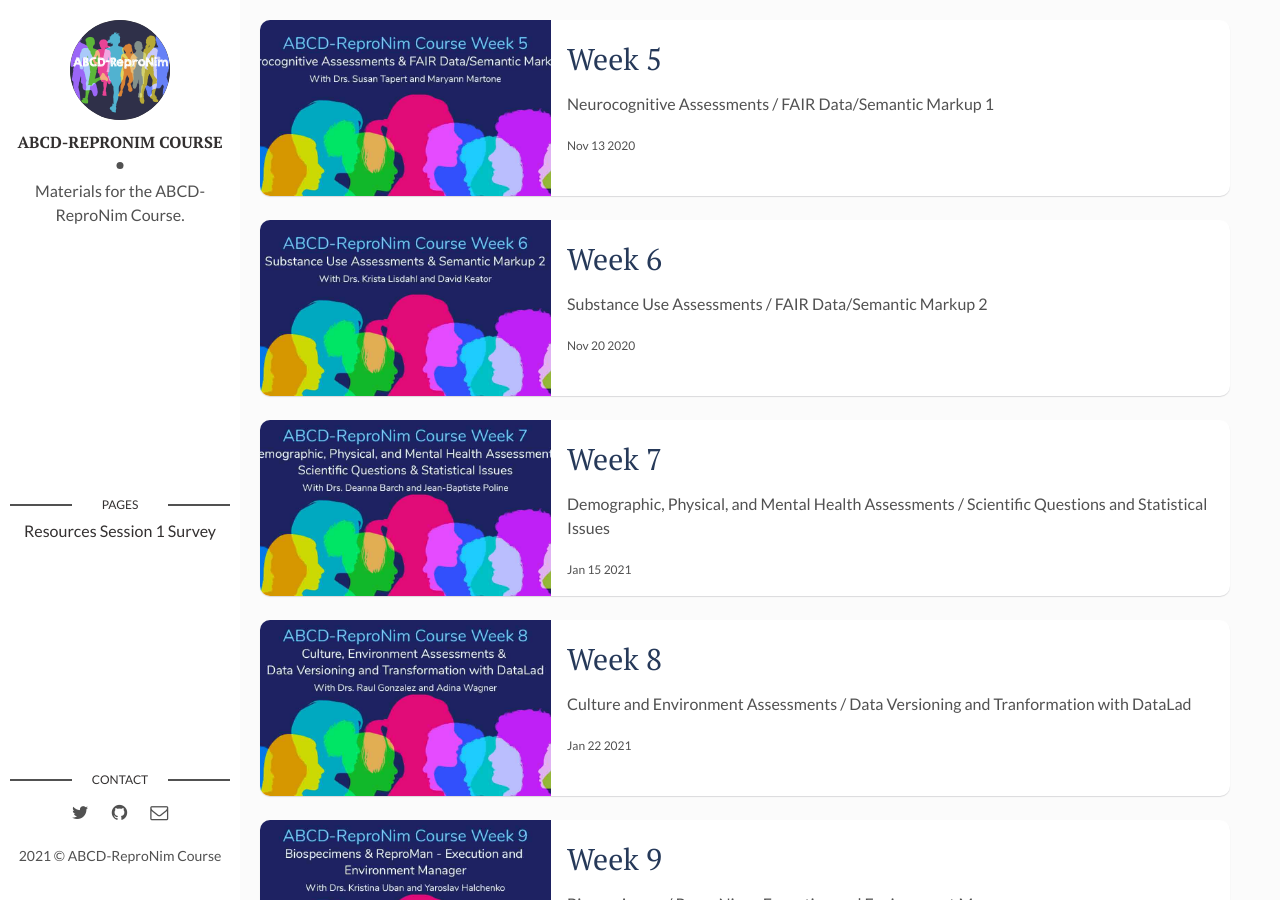
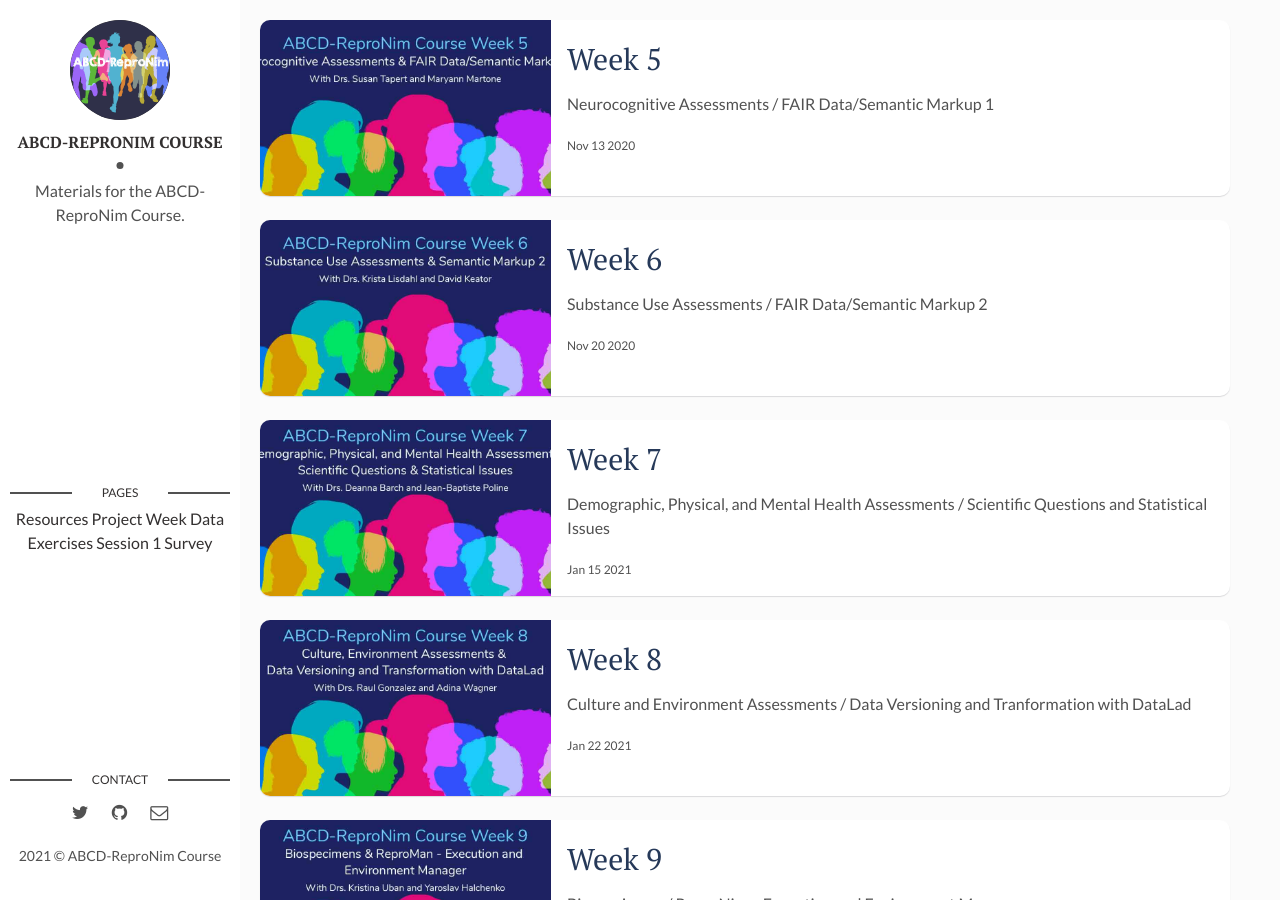
Before and after one commit to ABCD-ReproNim/materials, a Jekyll site: the page built from index.html, in a window 1280 px wide and 900 px high. Built offline with Jekyll 4.4.1, drawn with Linux system fonts in a browser that asks for light colours; the list of posts is cut into pages by our own code.

Commit message:
Add data exercises link.

```diff
--- a/_layouts/main.html
+++ b/_layouts/main.html
@@ -16,6 +16,7 @@ layout: default
     <section class="contact">
     <h3 class="contact-title">Pages</h3>
     <a class="pagelink" href="{{site.baseurl}}/resources">Resources</a>
+    <a class="pagelink" href="{{site.baseurl}}/project-week-data-exercises">Project Week Data Exercises</a>
     <a class="pagelink" href="https://abcd-repronim.us17.list-manage.com/track/click?u=ae1754f263f423a3c0cc04237&id=5c29cfb327&e=0b9a74ba96">Session 1 Survey</a>
     </section> <!-- End pages section -->
   <footer>
```
